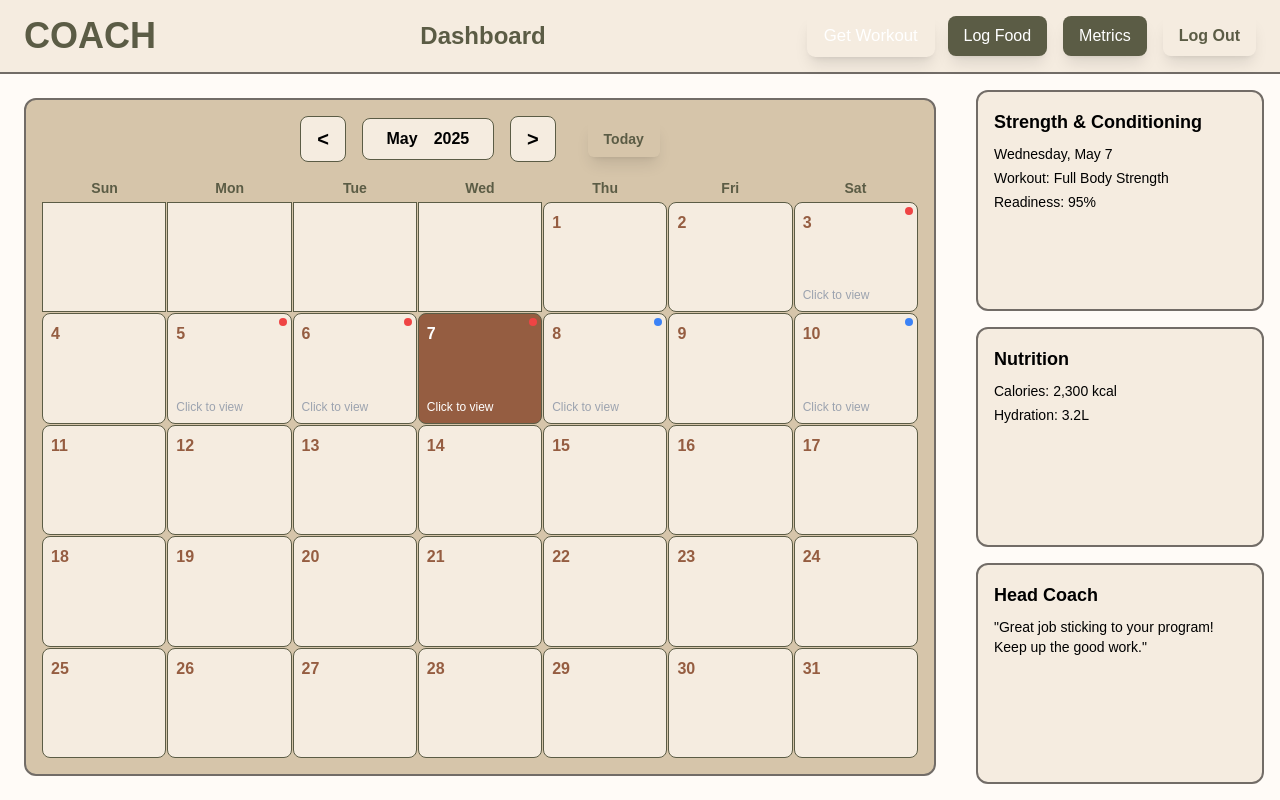
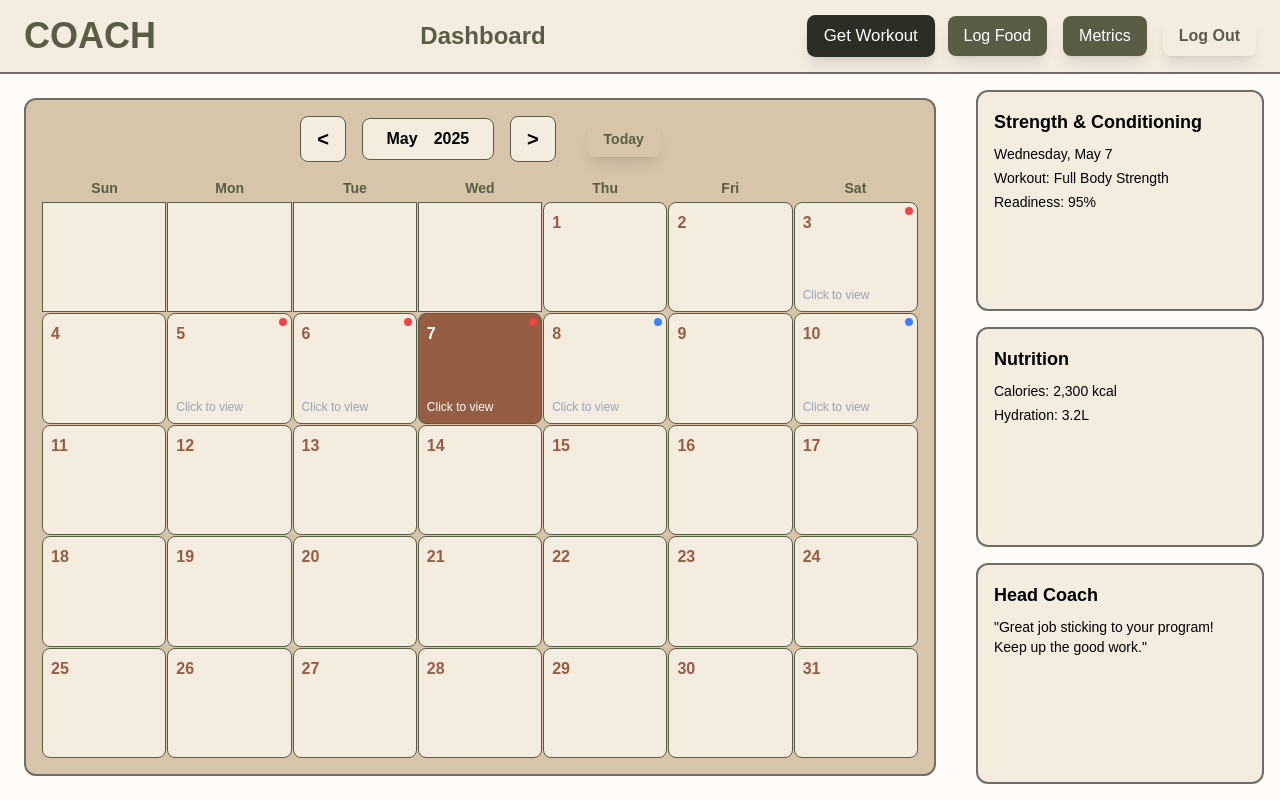
Before and after one commit to Alazca/official_coach, a plain HTML site: page frontend/pages/dashboard.html in a window 1280 px wide. In both pictures the pointer is over the button "Get Workout". Drawn offline with nearby package versions, Linux system fonts and the light colour scheme.

Commit message:
more background

```diff
--- a/frontend/assets/style.css
+++ b/frontend/assets/style.css
@@ -30,6 +30,9 @@
     color: var(--bg-alt);
     background-color: var(--primary);
     border-color: var(--primary);
+}
+.bar-button:hover {
+    background-color: var(--primary-dark);
 }
 
 .logout, #todayBtn {
```
